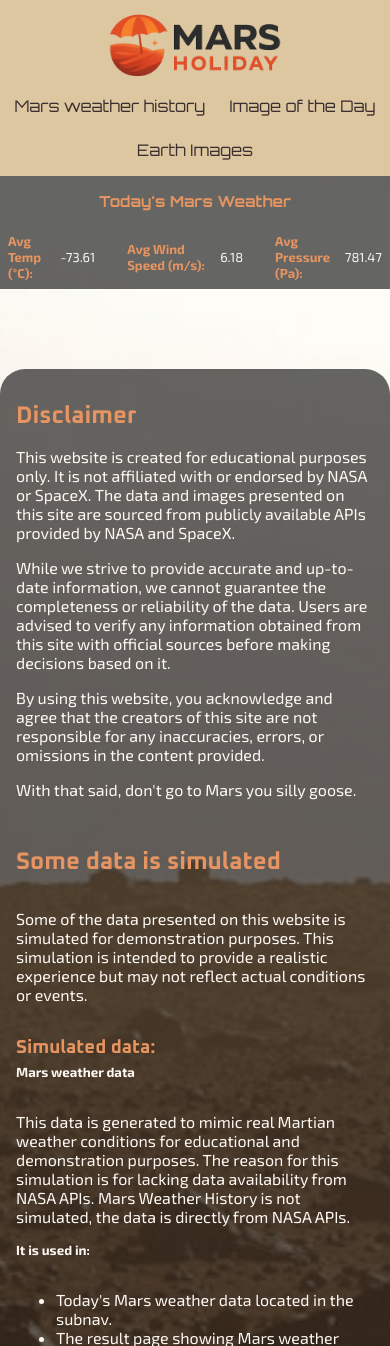
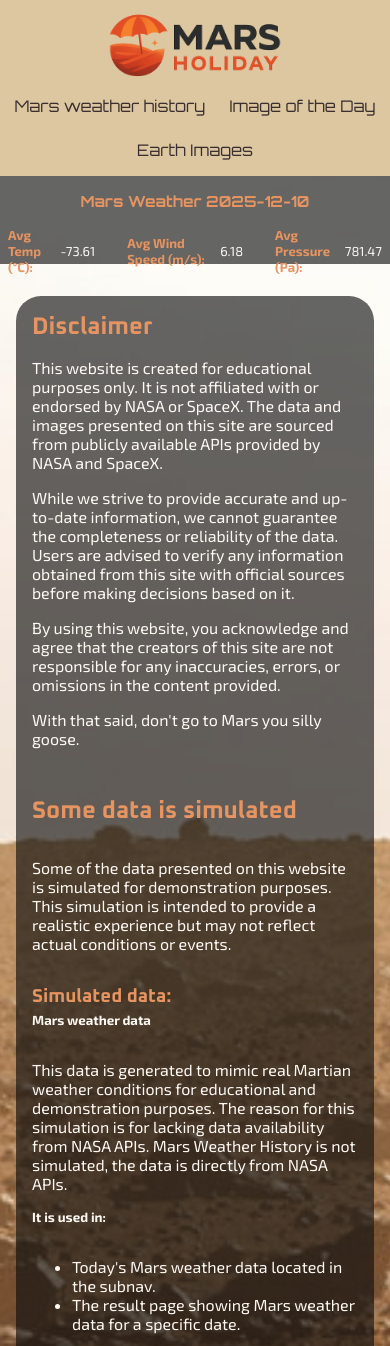
Before and after one commit to johnahlenhed/Mars-Holiday, a PHP site: page /disclaimer.php in a window 390 px wide. Shown: the top 1346 px of the page. Run offline with PHP 8.4, Linux system fonts and the light colour scheme.

Commit message:
Last touch-up before final merge

```diff
--- a/assets/date-result.css
+++ b/assets/date-result.css
@@ -11,7 +11,7 @@
   position: relative;
   background-color: var(--container-color);
   color: var(--font-color);
-  width: 100%;
+  width: 75%;
   height: fit-content;
   border-radius: 25px;
   margin-top: 2rem;
@@ -132,6 +132,10 @@
 
 @media screen and (max-width: 768px) {
 
+  .date-result {
+    width: 95%;
+  }
+
   .result-header {
     padding: 0 1rem 0 1rem;
     margin: 2rem 0 2rem 0;
--- a/assets/disclaimer.css
+++ b/assets/disclaimer.css
@@ -1,9 +1,10 @@
 .disclaimer-section {
     background-color: var(--container-color);
+    width: 75%;
     color: var(--font-color);
     border-radius: 25px;
     margin: 5rem 0 5rem 0;
-    padding: 2rem 1rem 2rem 1rem;
+    padding: 3rem 4rem 3rem 4rem;
 }
 
 .disclaimer-section h1, h2, h3, h4, h5, h6 {
@@ -35,3 +36,11 @@
     color: var(--accent-font-color);
     transition: all 0.3s ease-in-out;
 }
+
+@media screen and (max-width: 768px) {
+    .disclaimer-section {
+        width: 90%;
+        margin: 2rem 1rem 2rem 1rem;
+        padding: 1rem;
+    }
+}
--- a/assets/earth-images.css
+++ b/assets/earth-images.css
@@ -1,5 +1,6 @@
 .earth-images {
     background-color: var(--container-color);
+    width: 75%;
     border-radius: 25px;
     margin: 5rem 0 5rem 0;
     padding: 2rem;
--- a/assets/mars-weather-history.css
+++ b/assets/mars-weather-history.css
@@ -1,6 +1,12 @@
+main {
+    display: flex;
+    justify-content: center;
+    align-items: center;
+}
+
 .historic-mars-weather {
     background-color: var(--container-color);
-    width: 100%;
+    width: 75%;
     height: auto;
     display: flex;
     flex-wrap: wrap;
@@ -18,8 +24,20 @@
 
 .sol-card h3, .sol-card h4 {
     color: var(--accent-font-color);
+    font-size: 1.5rem;
+    padding-bottom: 0.2rem;
 }
 
 .sol-card p {
     color: var(--font-color);
 }
+
+@media screen and (max-width: 768px) {
+    .historic-mars-weather {
+        width: 95%;
+    }
+
+    .sol-card {
+        width: 90%;
+    }
+}
--- a/assets/nasa-image-of-the-day.css
+++ b/assets/nasa-image-of-the-day.css
@@ -1,5 +1,6 @@
 .image-of-the-day-wrapper {
     background-color: var(--container-color);
+    width: 75%;
     border-radius: 25px;
     margin: 2rem 0 2rem 0;
 }
@@ -63,6 +64,12 @@
 }
 
 @media screen and (max-width: 768px) {
+
+    .image-of-the-day-wrapper {
+        width: 90%;
+        margin: 1rem 0 1rem 0;
+    }
+
     .nasa_images img {
         width: 80%;
     }
--- a/assets/styles.css
+++ b/assets/styles.css
@@ -6,6 +6,7 @@
   --nav-color: #dcc7a1;
   --sub-nav-color: #0d0d0da1;
   --container-color: #0d0d0da1;
+  --secondary-container-color: #dcc7a1b9;
   --accent-color: #b84a36;
   --contrast-accent-color: #6daedb;
   --button-bg-color: #ff7043;
@@ -69,13 +70,6 @@ nav {
   top: 1rem;
 }
 
-.sub-navbar h3 {
-  color: var(--accent-font-color);
-  font-family: var(--navbar-font);
-  margin: 1rem 0 0.4rem 0;
-  padding: 0;
-}
-
 .current-weather-wrapper {
   display: flex;
   flex-direction: row;
@@ -112,7 +106,7 @@ nav {
 
 .sub-navbar {
   width: 100%;
-  height: auto;
+  height: 5.5rem;
   background-color: var(--sub-nav-color);
   background-image: var(--sub-nav-color);
   display: flex;
@@ -120,6 +114,13 @@ nav {
   justify-content: space-between;
   align-items: center;
   gap: 0.5rem;
+}
+
+.sub-navbar h3 {
+  color: var(--accent-font-color);
+  font-family: var(--navbar-font);
+  margin: 1rem 0 0 0;
+  padding: 0;
 }
 
 .navbar-earth {
@@ -270,7 +271,11 @@ footer div {
   }
 
   .date-picker-section {
-    width: 100%;
+    width: 90%;
+  }
+
+  .date-picker-section h1 {
+    padding: 1.5rem 1rem 1rem 1rem;
   }
 
   .choose-spacecraft-container {
--- a/includes/header.php
+++ b/includes/header.php
@@ -36,7 +36,7 @@
         </nav>
 
         <nav class="sub-navbar">
-            <h3>Today's Mars Weather</h3>
+            <h3>Mars Weather <?php $date = date("Y-m-d"); echo "$date"; ?></h3>
             <div class="current-weather-wrapper">
                 <div class="current-weather"></div>
             </div>
--- a/index.php
+++ b/index.php
@@ -4,7 +4,7 @@
     <section class="date-picker-section">
         <h1>Pick your departure date to Mars</h1>
 
-        <p>Choose your preferred departure date and spacecraft to simulate future weather conditions on Mars.</p>
+        <p>Choose your preferred departure date and spacecraft to simulate future weather conditions.</p>
 
         <h2>Time of departure</h2>
 
```
